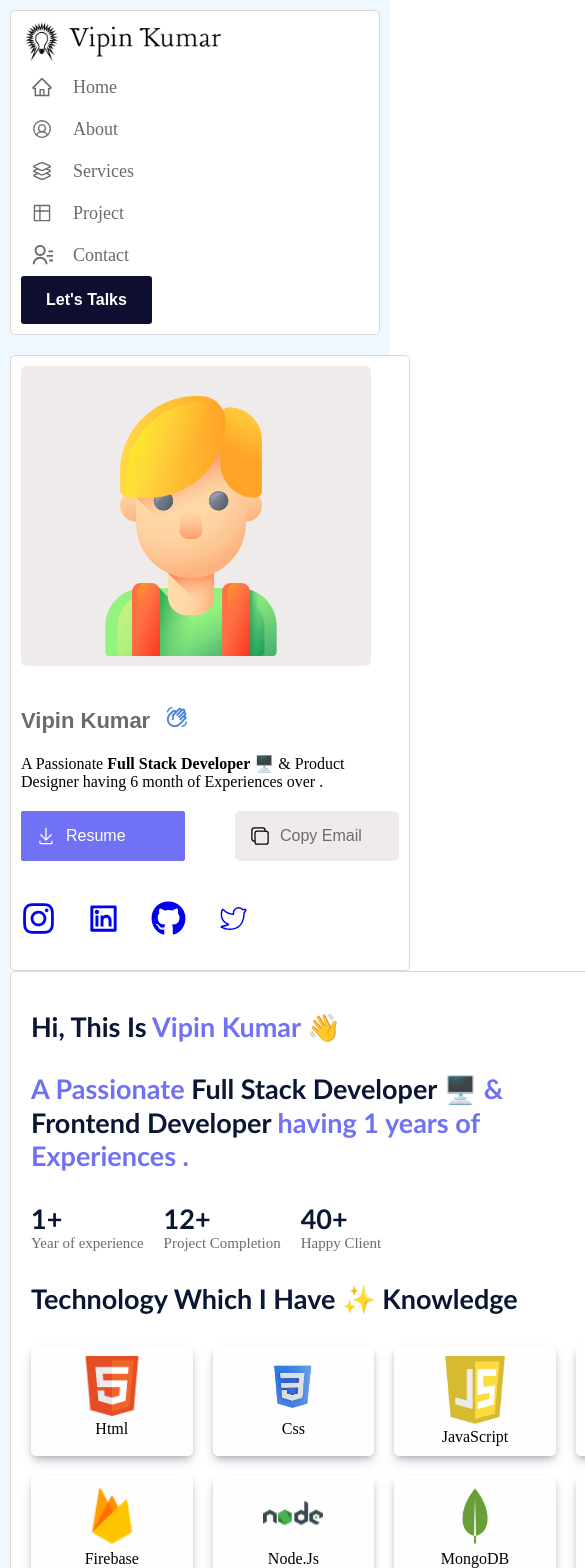
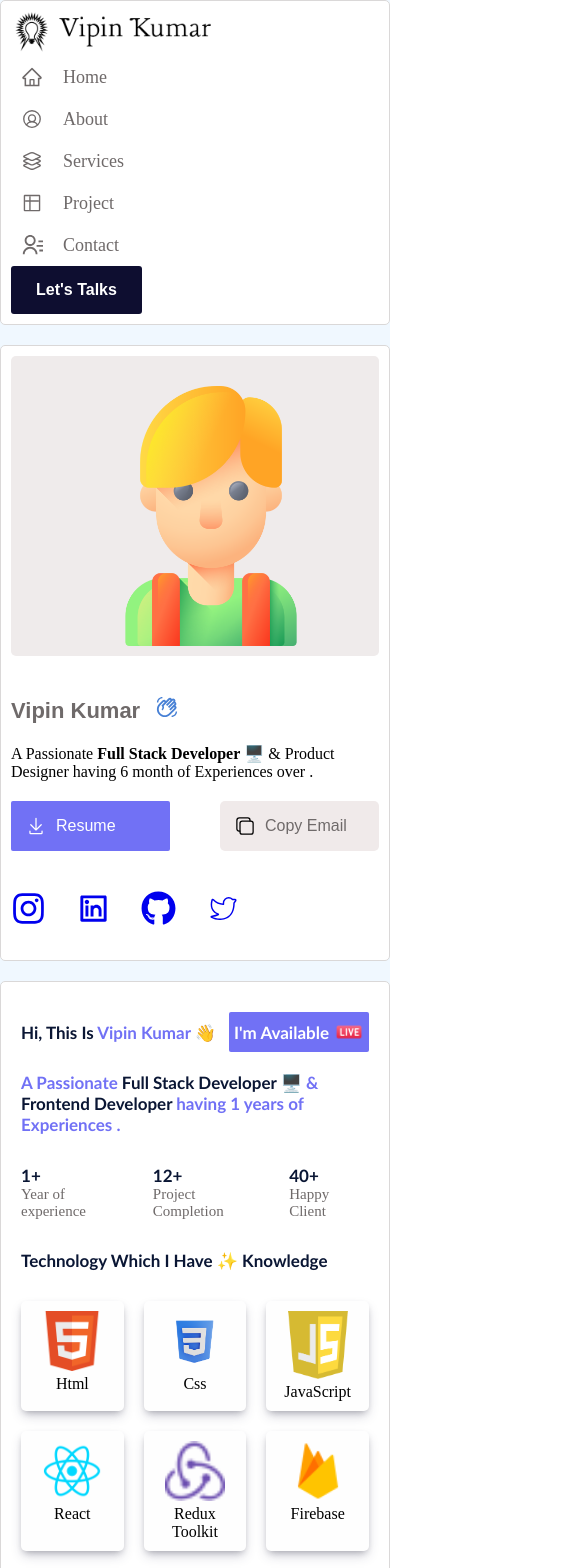
Before and after one commit to Vipinkm1/Vipin-Portfolio, a React (Vite) app: page /about in a window 390 px wide. Shown: the top 1568 px of the page, 585 px wide, since content can reach past the window. Built offline with nearby package versions, Linux system fonts and the light colour scheme.

Commit message:
responsive

```diff
--- a/src/App.css
+++ b/src/App.css
@@ -15,6 +15,7 @@
   padding: 10px;
   border-radius: 5px;
   background-color: #fff;
+  width: 100%;
 }
 .logo-size{
   width: 200px;
@@ -106,7 +107,7 @@
   margin-left: 10px;
 }
 .img-container{
-  height: 240px;
+  height: auto;
 }
 .img-logo-size{
   padding: 50px 30px 50px 30px;
@@ -339,8 +340,8 @@ gap:  20px;
 /*  About section page css */
 .about-border{
   border: 1px solid rgb(218, 216, 216);
-  width: 930px;
-  height: 650px;
+  width: 100%;
+  height: auto;
   border-radius: 5px;
   background-color: #fff;
   padding:  30px  20px 30px 20px ;
@@ -605,9 +606,9 @@ a{
   transition: 0.6s ease-in-out;
 }
 /*  media query for all device */
-@media(min-width:380px) and (max-width: 600px){
+@media(max-width: 460px){
   .home-page{
-    padding: 10px
+    padding: 0px;
   }
   .nav-container{
     display: block;
@@ -629,11 +630,54 @@ a{
    padding: 10px;
   }
   .project-image{
-    width: 380px;
+    width:100%;
     padding: 20px;
   }
   .ecommerce-size{
-    width: 350px;
+    width: 100%;
   }
-
+  .brand-img{
+    grid-template-columns: repeat(3, 1fr);
   }
+  .profile-border{
+    width:  100%;
+  }
+  .show-work-container{
+    width: 100%;
+   }
+   .my-experties-container{
+    width: 100%;
+    padding: 15px;
+   }
+   .project-show{
+    margin-top: 20px;
+    width: 100%;
+  }
+   .profile-logo-size{
+     margin-left: 40px;
+   }
+  .profile-img-upper{
+    width: 100%;
+    }
+    .about-border{
+     margin-top: 20px;
+    }
+    .name-intro{
+      font-size: 17px;
+    }
+    .available-flex{
+     padding: 5px;
+    }
+    .quote-text{
+     width: 100%;
+    }
+    .frequently-question-title{
+      font-size: 18px;
+    }
+    .project-font-size{
+     font-size: 25px;
+    }
+    .quote-size{
+     font-size: 16px;
+    }
+  }
--- a/src/components/Pages/About/About.jsx
+++ b/src/components/Pages/About/About.jsx
@@ -91,7 +91,6 @@ const About = () => {
       </div>
       {/*  our testimonials show container box */}
       <div className='container-flex'>
-
       </div>
     </div>
   )
--- a/src/components/Pages/Detail.jsx
+++ b/src/components/Pages/Detail.jsx
@@ -96,6 +96,7 @@ const Detail = () => {
             </div>
           </div>
         </div>
+
       </div>
       {/*  start here adding the more container */}
       <div className='border-flex'></div>
--- a/src/components/Pages/Services/Services.jsx
+++ b/src/components/Pages/Services/Services.jsx
@@ -80,7 +80,7 @@ const Services = () => {
       </div>
       <div className='container-1'>
         <div className='question-heading'>
-          <p className='frequently-question-title'>Waht does do web developer?</p>
+          <p className='frequently-question-title'>What does do web developer?</p>
           <p className='plus-icon' onClick={() => setOpenBoxThird(!openBoxThird)}>{openBoxThird ? '-' : '+'}</p>
         </div>
         {openBoxThird && (
```
